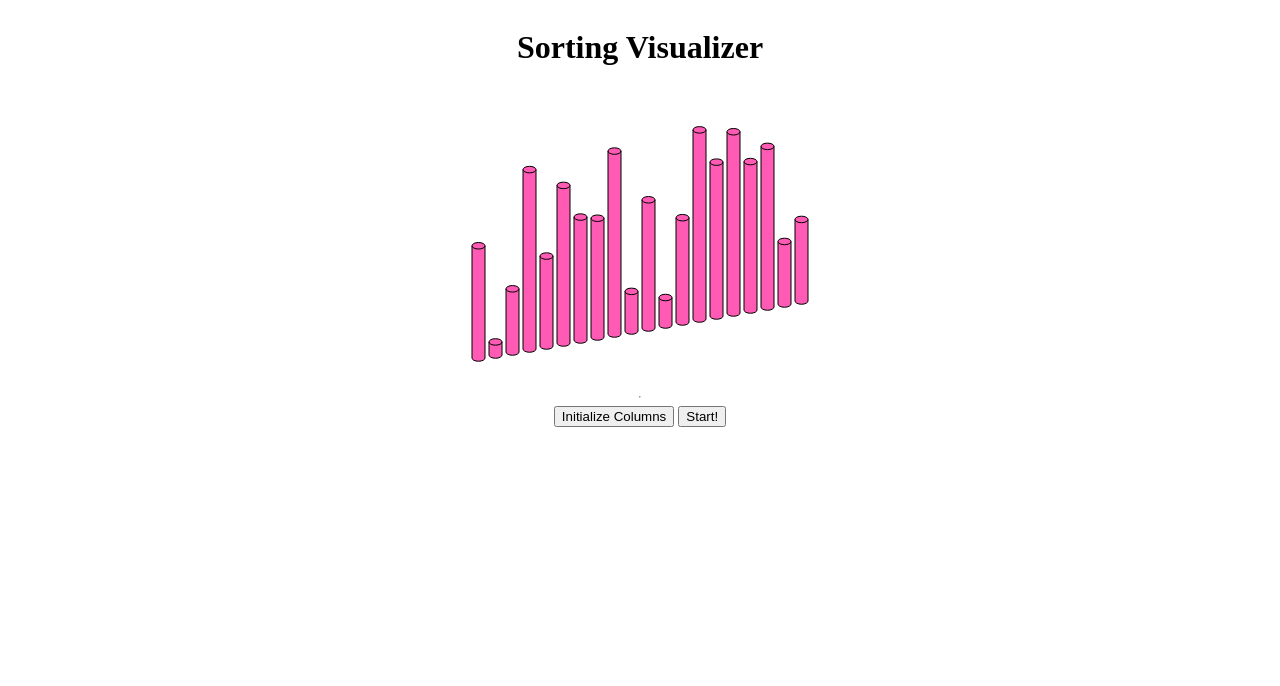
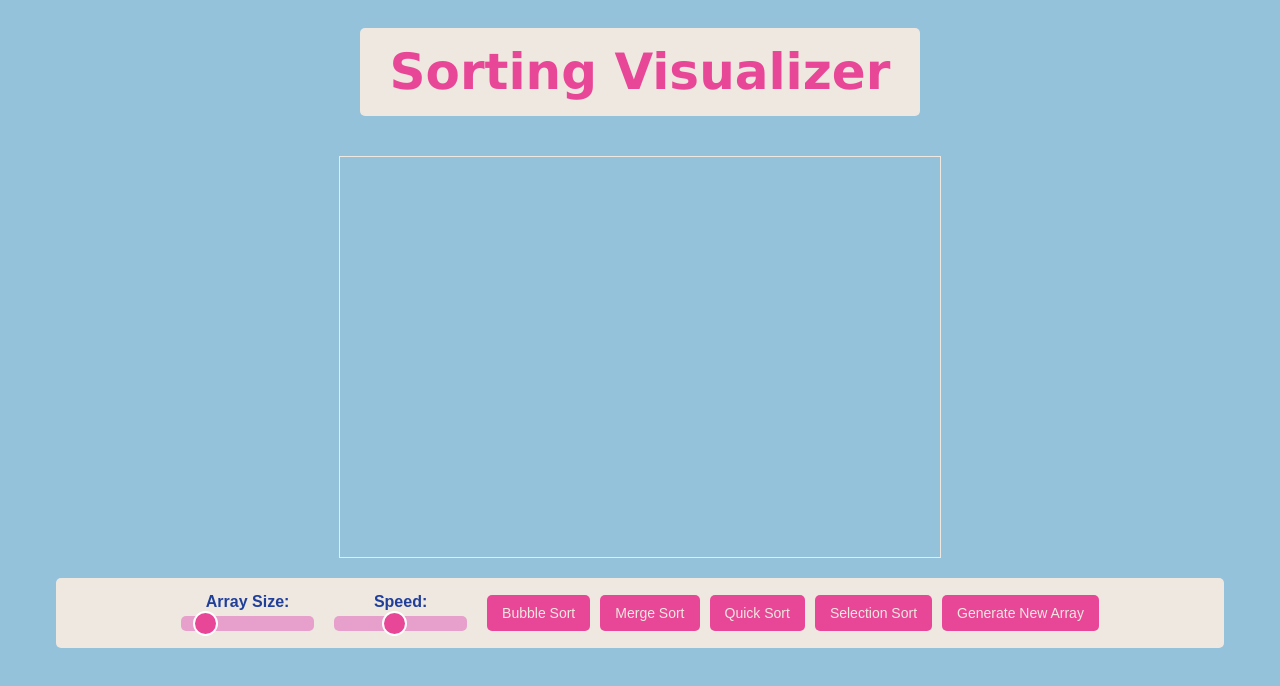
Before and after one commit to chlsey/Animated-Sorting-Visualizer, a plain HTML site: page index.html in a window 1280 px wide. Drawn offline with Linux system fonts and the light colour scheme.

Commit message:
changing approach to better integrate different sorting methods

```diff
--- a/column.js
+++ /dev/null
@@ -1,46 +0,0 @@
-class Column {
-    constructor(x,y,width,height) {
-        this.x = x;
-        this.y = y;
-        this.width = width;
-        this.height = height;
-        this.queue=[];
-    }
-
-    moveTo(loc,frameCount=10) {
-        for(let i=0;i<frameCount;i++){
-            const t=i/frameCount;
-            this.queue.push({
-                x:lerp(this.x,loc.x,t),
-                y:lerp(this.y,loc.y,t),
-            })
-        }
-    }
-
-    draw(ctx) {
-        let changed=false;
-        if (this.queue.length > 0) {
-            const {x,y}=this.queue.shift();
-            this.x=x;
-            this.y=y;
-            changed=true;
-        }
-        const left=this.x-this.width/2;
-        const top=this.y-this.height;
-        const right=this.x+this.width/2;
-
-        ctx.beginPath();
-        ctx.fillStyle="rgb(300,90,180)";
-        ctx.moveTo(left,top);
-        ctx.lineTo(left,this.y);
-        ctx.ellipse(this.x,this.y,
-            this.width/2,this.width/4,0,
-            Math.PI,Math.PI*2,true);
-        ctx.lineTo(right,top);
-        ctx.ellipse(this.x,top,this.width/2,this.width/4,0,
-            0,Math.PI*2,true);
-        ctx.fill();
-        ctx.stroke();
-        return changed;
-    }
-}
--- a/index.html
+++ b/index.html
@@ -2,24 +2,44 @@
 <html lang="en">
 
 <head>
+    <meta charset="UTF-8">
+    <meta name="viewport" content="width=device-width, initial-scale=1.0">
     <title>Sorting Visualizer</title>
-    <link rel="stylesheet" href="style.css"/>
-    </head>
+    <link rel="stylesheet" href="style.css">
+</head>
 
 <body>
-    <h1>Sorting Visualizer</h1>
-    <canvas id="myCanvas"></canvas>
+<h1>Sorting Visualizer</h1>
 
-    <hr>
+<canvas id="myCanvas" width="600" height="400"></canvas>
 
-    <div>
-        <button onClick="init()">Initialize Columns</button>
-        <button onClick="play()">Start!</button>
+<nav class="navbar">
+    <div class="sliders">
+        <label for="array-size">Array Size:</label>
+        <input id="array-size" type="range" min="10" max="100" step="1" value="20">
     </div>
 
-    <script src="math.js"></script>
-    <script src="column.js"></script>
-    <script src="script.js"></script>
+    <div class="sliders">
+        <label for="speed">Speed:</label>
+        <input id="speed" type="range" min="1" max="10" step="1" value="5">
+    </div>
+
+    <div class="btn">
+        <button onclick="bubbleSort()">Bubble Sort</button>
+        <button onclick="mergeSort()">Merge Sort</button>
+        <button onclick="quickSort()">Quick Sort</button>
+        <button onclick="selectionSort()">Selection Sort</button>
+    </div>
+
+    <button id="generate-array" onclick="init(document.getElementById('array-size').value)">Generate New Array</button>
+</nav>
+
+<script src="scripts/main.js"></script>
+
+<script src="scripts/bubble_sort.js"></script>
+<script src="scripts/merge_sort.js"></script>
+<script src="scripts/quick_sort.js"></script>
+<script src="scripts/selection_sort.js"></script>
 </body>
 
 </html>
--- a/math.js
+++ /dev/null
@@ -1,3 +0,0 @@
-function lerp(a,b,t) {
-    return a+(b-a)*t;
-}
--- a/script.js
+++ /dev/null
@@ -1,75 +0,0 @@
-const myCanvas = document.getElementById("myCanvas");
-myCanvas.width=400;
-myCanvas.height=300;
-const margin=30;
-const n=20;
-const array=[];
-let moves=[];
-const cols=[];
-const spacing=(myCanvas.width-margin*2)/n;
-const ctx=myCanvas.getContext("2d");
-const maxColHeight=200;
-
-init();
-
-function init(){
-    for(let i=0;i<n;i++){
-        array[i]=Math.random();
-    }
-    moves=[];
-    for(let i=0;i<array.length;i++){
-        const x=i*spacing+spacing/2+margin;
-        const y=myCanvas.height-margin-i*3;
-        const width=spacing-4;
-        const height=maxColHeight*array[i];
-        cols[i]=new Column(x,y,width,height);
-    }
-}
-
-function play(){
-    moves=bubbleSort(array);
-}
-
-animate();
-
-function bubbleSort(array) {
-    const moves=[];
-    do{
-        var swapped=false;
-        for(let i=0;i<array.length;i++){
-            if(array[i-1]>array[i]){
-                swapped=true;
-                [array[i-1],array[i]]=[array[i],array[i-1]];
-                moves.push(
-                    {indices:[i-1,i],swap:true}
-                );
-            } else {
-                moves.push(
-                    {indices:[i-1,i],swap:false}
-                );
-            }
-        }
-    }while(swapped);
-    return moves;
-}
-
-function animate(){
-    ctx.clearRect(0,0,myCanvas.width,myCanvas.height);
-    let changed=false;
-    for(let i=0;i<cols.length;i++){
-        changed=cols[i].draw(ctx)||changed;
-    }
-
-    if(!changed && moves.length>0) {
-        const move=moves.shift();
-        const [i,j]=move.indices;
-        if(move.swap) {
-            cols[i].moveTo(cols[j]);
-            cols[j].moveTo(cols[i]);
-            [cols[i],cols[j]]=[cols[j],cols[i]];
-        }
-
-    }
-
-    requestAnimationFrame(animate);
-}
--- /dev/null
+++ b/scripts/main.js
@@ -0,0 +1,4 @@
+//Variables (BE CAREFUL THESE MIGHT BE USED IN OTHER JS FILES TOO)
+var inp_as=document.getElementById('array-size'),array_size=inp_as.value;
+var inp_gen=document.getElementById("a_generate");
+var array_speed=document.getElementById('a_speed').value;
--- a/style.css
+++ b/style.css
@@ -1,5 +1,94 @@
-body{
+body {
     display: flex;
     flex-direction: column;
     align-items: center;
+    font-family: Arial, sans-serif;
+    background-color: #94C2DA;
 }
+
+h1 {
+    margin: 20px;
+    font-size: 50px;
+    color: #E84797;
+    font-family: 'Verdana', sans-serif;
+    background-color: #EFE8E0;
+    padding: 15px 30px;
+    border-radius: 5px;
+}
+
+#myCanvas {
+    border: 1px solid #EFE8E0;
+    margin: 20px 0;
+}
+
+.navbar {
+    display: flex;
+    flex-wrap: wrap;
+    align-items: center;
+    gap: 10px;
+    background-color: #EFE8E0;
+    padding: 15px;
+    border-radius: 5px;
+    width: 90%;
+    justify-content: center;
+}
+
+.navbar label {
+    color: #203F9A;
+    font-weight: bold;
+}
+
+.sliders {
+    display: flex;
+    flex-direction: column;
+    align-items: center;
+    margin-right: 10px;
+}
+
+.sliders input {
+    width: 150px;
+    margin-top: 5px;
+    color: #203F9A;
+}
+
+/* sliding area */
+input[type="range"] {
+    -webkit-appearance: none;
+    width: 100%;
+    height: 15px;
+    background: #E7A0CC;
+    border-radius: 5px;
+}
+
+/* thumb */
+input[type="range"]::-webkit-slider-thumb {
+    -webkit-appearance: none;
+    width: 25px;
+    height: 25px;
+    background: #E84797;
+    border: 2px solid white;
+    border-radius: 50%;
+    cursor: pointer;
+}
+
+.btn {
+    display: flex;
+    gap: 10px;
+}
+
+.btn button,
+#generate-array {
+    padding: 10px 15px;
+    background-color: #E84797;
+    border: none;
+    color: #EFE8E0;
+    border-radius: 5px;
+    cursor: pointer;
+    font-size: 14px;
+    transition: background-color 0.3s;
+}
+
+.btn button:hover,
+#generate-array:hover {
+    background-color: deeppink;
+}
```
Also changed, not shown: scripts/bubble_sort.js (added), scripts/merge_sort.js (added), scripts/quick_sort.js (added), scripts/selection_sort.js (added), scripts/visualization.js (added).
